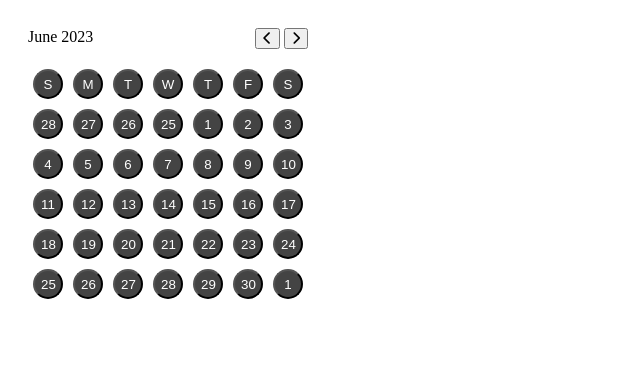
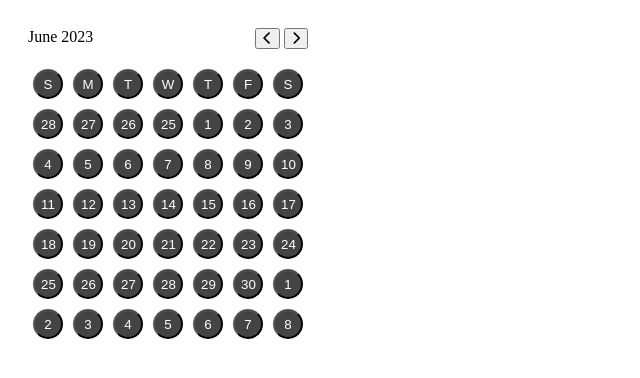
Before and after one commit to shawn0rion/simple-calender, a plain HTML site: page index.html in a window 1280 px wide. Shown: the whole page, without its empty margins (0-640 px from the left). Drawn offline with Linux system fonts and the light colour scheme.

Commit message:
adjust calender to show 6 weeks

```diff
--- a/index.html
+++ b/index.html
@@ -69,6 +69,13 @@
                 <button class="date"></button>
                 <button class="date"></button>
                 <button class="date"></button>
+                <button class="date"></button>
+                <button class="date"></button>
+                <button class="date"></button>
+                <button class="date"></button>
+                <button class="date"></button>
+                <button class="date"></button>
+                <button class="date"></button>
             </div>
         </div>
     </div>
--- a/script.js
+++ b/script.js
@@ -1,6 +1,8 @@
 const days = ['Sunday','Monday','Tuesday','Wednesday','Thursday','Friday','Saturday'];
 const months = ['January','February','March','April','May','June','July','August','September','October','November','December'];
 const years = [];
+const numCalenderWeeks = 6;
+
 class Year{
     constructor(year){
         this.year = year;
@@ -124,13 +126,13 @@ window.addEventListener('DOMContentLoaded', () => {
  })
 
  // TODO: update this using class data
- // purpose: log the days of a monthly calender which shows 5 full weeks
+ // purpose: log the days of a monthly calender which shows numCalenderWeeks full weeks
 function getCalenderDates(year, month){
     const dates = [];
     const prevMonthLastDate = new Date(year, month - 1, 0).getDate();
     const thisMonthLastDate = new Date(year, month + 1, 0).getDate();
     const thisMonthFirstDay = new Date(year, month).getDay();
-    for (let i = 0; i < 7 * 5; i++){
+    for (let i = 0; i < 7 * numCalenderWeeks; i++){
         if ( i < thisMonthFirstDay){
             // dates of last week of last month
             console.log(prevMonthLastDate - (thisMonthFirstDay - 1) + i)
@@ -157,6 +159,8 @@ function renderCalender(year, month){
         day.textContent = days[idx][0];
     })
     const dateElements = document.querySelectorAll('.date');
+    console.log(dateElements)
+
     const monthIdx = year.months.indexOf(month);
     const lastMonth = year.months[monthIdx - 1];
     const nextMonth = year.months[monthIdx + 1];
--- a/style.css
+++ b/style.css
@@ -25,7 +25,7 @@
     margin: auto;
     display: grid;
     grid-template-columns: repeat(7, 30px);
-    grid-template-rows: repeat(6, 30px);
+    grid-template-rows: repeat(7, 30px);
     row-gap: 10px;
     column-gap: 10px;
 }
```
